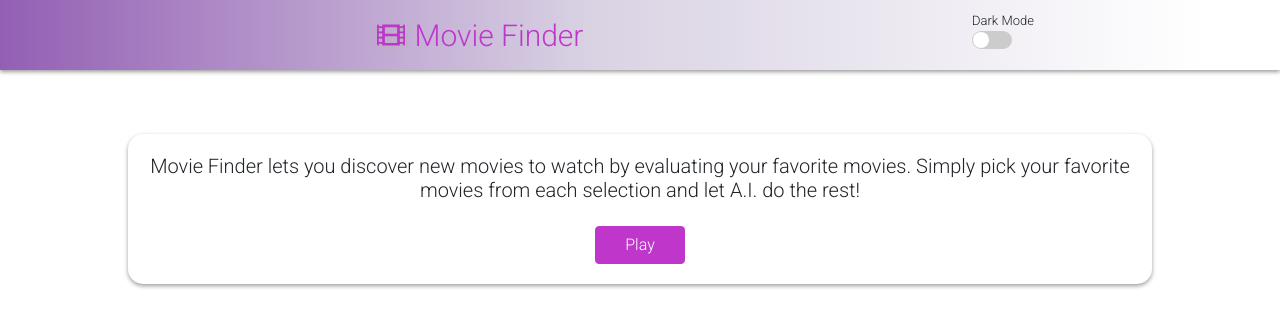
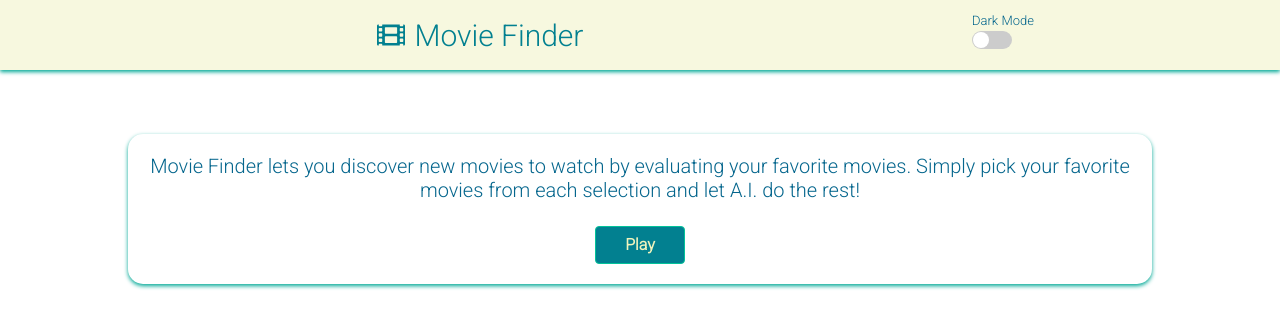
Before and after one commit to Giannoulo/Movie-finder, a React (Create React App) app: page / in a window 1280 px wide. Shown: the top 328 px of the page. Built offline with nearby package versions, Linux system fonts and the light colour scheme.

Commit message:
Adding new color palette

```diff
--- a/src/Components/Header/Header.js
+++ b/src/Components/Header/Header.js
@@ -8,7 +8,7 @@ function Header(props) {
     <>
       {props.darkMode ? (
         <div className="row align-items-center dark" id="header-row">
-          <div className="col-9" id="header-col">
+          <div className="col-9 dark" id="header-col">
             <FontAwesomeIcon icon={faFilm} id="header-icon" />
             Movie Finder
           </div>
--- a/src/SCSS/_card.scss
+++ b/src/SCSS/_card.scss
@@ -1,35 +1,39 @@
 #play-button {
-  background-color: $button-color;
-  border-color: $button-color;
+  background-color: $button-color-light;
+  border-color: $border-color-light;
   width: 90px;
+  color: $font-color-dark;
+  font-weight: 600;
+  &:focus {
+    box-shadow: none;
+  }
+  &:hover {
+    background-color: $button-color-hover-light;
+  }
 }
 
 #card-title {
   margin-bottom: 24px;
 }
 
-#card-row {
-  &.dark-body {
-    background-color: #627d98;
-  }
-}
 #card-col {
   margin-bottom: 40px;
   margin-top: 8vh;
   text-align: center;
-  box-shadow: 0px 2px 4px $drop-shadow;
+  box-shadow: 0px 2px 4px $drop-shadow-light;
   border-radius: 15px;
   padding: 20px;
   max-width: 80%;
+  color: $font-color-light;
   &:hover {
-    box-shadow: 0px 6px 10px $drop-shadow;
+    box-shadow: 0px 6px 10px $drop-shadow-light;
   }
   &.dark-card {
-    background-color: #829ab1;
+    background-color: $background-color-card-dark;
     color: white;
-    box-shadow: 0px 2px 4px #435466;
+    box-shadow: 0px 2px 4px $drop-shadow-dark;
     &:hover {
-      box-shadow: 0px 6px 10px #435466;
+      box-shadow: 0px 6px 10px $drop-shadow-dark;
     }
   }
 }
--- a/src/SCSS/_darkModeSlider.scss
+++ b/src/SCSS/_darkModeSlider.scss
@@ -39,11 +39,11 @@
 }
 
 input:checked + .slider {
-  background-color: $button-color;
+  background-color: $button-color-light;
 }
 
 input:focus + .slider {
-  box-shadow: 0 0 1px $button-color;
+  box-shadow: 0 0 1px $button-color-light;
 }
 
 input:checked + .slider:before {
--- a/src/SCSS/_header.scss
+++ b/src/SCSS/_header.scss
@@ -1,33 +1,26 @@
 #header-row {
-  box-shadow: 0px 2px 4px $drop-shadow;
+  box-shadow: 0px 2px 4px $drop-shadow-light;
   height: 70px;
-  background: rgb(147, 95, 180);
-  background: linear-gradient(
-    90deg,
-    rgba(147, 95, 180, 1) 0%,
-    rgba(217, 210, 227, 1) 46%,
-    rgba(255, 255, 255, 1) 94%
-  );
+  background-color: $background-color-header-light;
+  color: $font-color-light;
   &.dark {
-    background: rgb(36, 59, 83);
-    background: linear-gradient(
-      90deg,
-      rgba(36, 59, 83, 1) 9%,
-      rgba(61, 61, 121, 1) 28%,
-      rgba(159, 179, 200, 1) 89%
-    );
-    color: white;
+    background-color: $background-color-header-dark;
+    color: $font-color-dark;
+    // box-shadow: 0px 2px 4px $drop-shadow-dark;
   }
 }
 
 #header-col {
   text-align: center;
-  color: $button-color;
+  color: $header-font-color-light;
   font-size: 30px;
+  &.dark {
+    background-color: $background-color-header-dark;
+    color: $font-color-dark;
+  }
 }
 
 #header-icon {
   margin-right: 10px;
   font-size: 28px;
-  filter: drop-shadow(1px 1px 2px rgb(182, 182, 182));
 }
--- a/src/SCSS/main.css
+++ b/src/SCSS/main.css
@@ -1,72 +1,80 @@
 #header-row {
-  -webkit-box-shadow: 0px 2px 4px #9e9e9e;
-          box-shadow: 0px 2px 4px #9e9e9e;
+  -webkit-box-shadow: 0px 2px 4px #00a896;
+          box-shadow: 0px 2px 4px #00a896;
   height: 70px;
-  background: #935fb4;
-  background: -webkit-gradient(linear, left top, right top, from(#935fb4), color-stop(46%, #d9d2e3), color-stop(94%, white));
-  background: linear-gradient(90deg, #935fb4 0%, #d9d2e3 46%, white 94%);
+  background-color: #f7f8df;
+  color: #05668d;
 }
 
 #header-row.dark {
-  background: #243b53;
-  background: -webkit-gradient(linear, left top, right top, color-stop(9%, #243b53), color-stop(28%, #3d3d79), color-stop(89%, #9fb3c8));
-  background: linear-gradient(90deg, #243b53 9%, #3d3d79 28%, #9fb3c8 89%);
-  color: white;
+  background-color: #05668d;
+  color: #f0f3bd;
 }
 
 #header-col {
   text-align: center;
-  color: #be37ca;
+  color: #028090;
   font-size: 30px;
+}
+
+#header-col.dark {
+  background-color: #05668d;
+  color: #f0f3bd;
 }
 
 #header-icon {
   margin-right: 10px;
   font-size: 28px;
-  -webkit-filter: drop-shadow(1px 1px 2px #b6b6b6);
-          filter: drop-shadow(1px 1px 2px #b6b6b6);
 }
 
 #play-button {
-  background-color: #be37ca;
-  border-color: #be37ca;
+  background-color: #028090;
+  border-color: #02c39a;
   width: 90px;
+  color: #f0f3bd;
+  font-weight: 600;
+}
+
+#play-button:focus {
+  -webkit-box-shadow: none;
+          box-shadow: none;
+}
+
+#play-button:hover {
+  background-color: #05668d;
 }
 
 #card-title {
   margin-bottom: 24px;
 }
 
-#card-row.dark-body {
-  background-color: #627d98;
-}
-
 #card-col {
   margin-bottom: 40px;
   margin-top: 8vh;
   text-align: center;
-  -webkit-box-shadow: 0px 2px 4px #9e9e9e;
-          box-shadow: 0px 2px 4px #9e9e9e;
+  -webkit-box-shadow: 0px 2px 4px #00a896;
+          box-shadow: 0px 2px 4px #00a896;
   border-radius: 15px;
   padding: 20px;
   max-width: 80%;
+  color: #05668d;
 }
 
 #card-col:hover {
-  -webkit-box-shadow: 0px 6px 10px #9e9e9e;
-          box-shadow: 0px 6px 10px #9e9e9e;
+  -webkit-box-shadow: 0px 6px 10px #00a896;
+          box-shadow: 0px 6px 10px #00a896;
 }
 
 #card-col.dark-card {
-  background-color: #829ab1;
+  background-color: #05668d;
   color: white;
-  -webkit-box-shadow: 0px 2px 4px #435466;
-          box-shadow: 0px 2px 4px #435466;
+  -webkit-box-shadow: 0px 2px 4px #f0f3bd;
+          box-shadow: 0px 2px 4px #f0f3bd;
 }
 
 #card-col.dark-card:hover {
-  -webkit-box-shadow: 0px 6px 10px #435466;
-          box-shadow: 0px 6px 10px #435466;
+  -webkit-box-shadow: 0px 6px 10px #f0f3bd;
+          box-shadow: 0px 6px 10px #f0f3bd;
 }
 
 /* The switch - the box around the slider */
@@ -110,12 +118,12 @@
 }
 
 input:checked + .slider {
-  background-color: #be37ca;
+  background-color: #028090;
 }
 
 input:focus + .slider {
-  -webkit-box-shadow: 0 0 1px #be37ca;
-          box-shadow: 0 0 1px #be37ca;
+  -webkit-box-shadow: 0 0 1px #028090;
+          box-shadow: 0 0 1px #028090;
 }
 
 input:checked + .slider:before {
@@ -147,13 +155,13 @@ input:checked + .slider:before {
 }
 
 .movie-tile-img:hover {
-  -webkit-box-shadow: 0px 6px 10px #9e9e9e;
-          box-shadow: 0px 6px 10px #9e9e9e;
+  -webkit-box-shadow: 0px 6px 10px #00a896;
+          box-shadow: 0px 6px 10px #00a896;
 }
 
 .movie-tile-img.dark-tile-img:hover {
-  -webkit-box-shadow: 0px 6px 10px #435466;
-          box-shadow: 0px 6px 10px #435466;
+  -webkit-box-shadow: 0px 6px 10px #f0f3bd;
+          box-shadow: 0px 6px 10px #f0f3bd;
 }
 
 .movie-tile {
@@ -208,8 +216,8 @@ input:checked + .slider:before {
   right: 4px;
   color: white;
   z-index: 1;
-  -webkit-filter: drop-shadow(1px 1px 2px #0a0a0a);
-          filter: drop-shadow(1px 1px 2px #0a0a0a);
+  -webkit-filter: drop-shadow(1px 1px 2px #05668d);
+          filter: drop-shadow(1px 1px 2px #05668d);
 }
 
 .movie-tile-description-hidden {
@@ -221,7 +229,7 @@ input:checked + .slider:before {
 .movie-tile-description-shown {
   visibility: visible;
   position: absolute;
-  background-color: #435466c4;
+  background-color: #00a897bd;
   border-radius: 5px;
   color: white;
 }
@@ -238,6 +246,6 @@ body,
 }
 
 #app-container.dark-body {
-  background-color: #627d98;
+  background-color: #028090;
 }
 /*# sourceMappingURL=main.css.map */
--- a/src/SCSS/main.scss
+++ b/src/SCSS/main.scss
@@ -16,6 +16,6 @@ body,
   font-family: Roboto;
   height: 100%;
   &.dark-body {
-    background-color: #627d98;
+    background-color: $background-color-body-dark;
   }
 }
```
Also changed, not shown: src/SCSS/_movieTile.scss (+4 -4 lines), src/SCSS/_variables.scss (+27 -1 lines), 1 other file (tests, documents, lock files or other folders).
